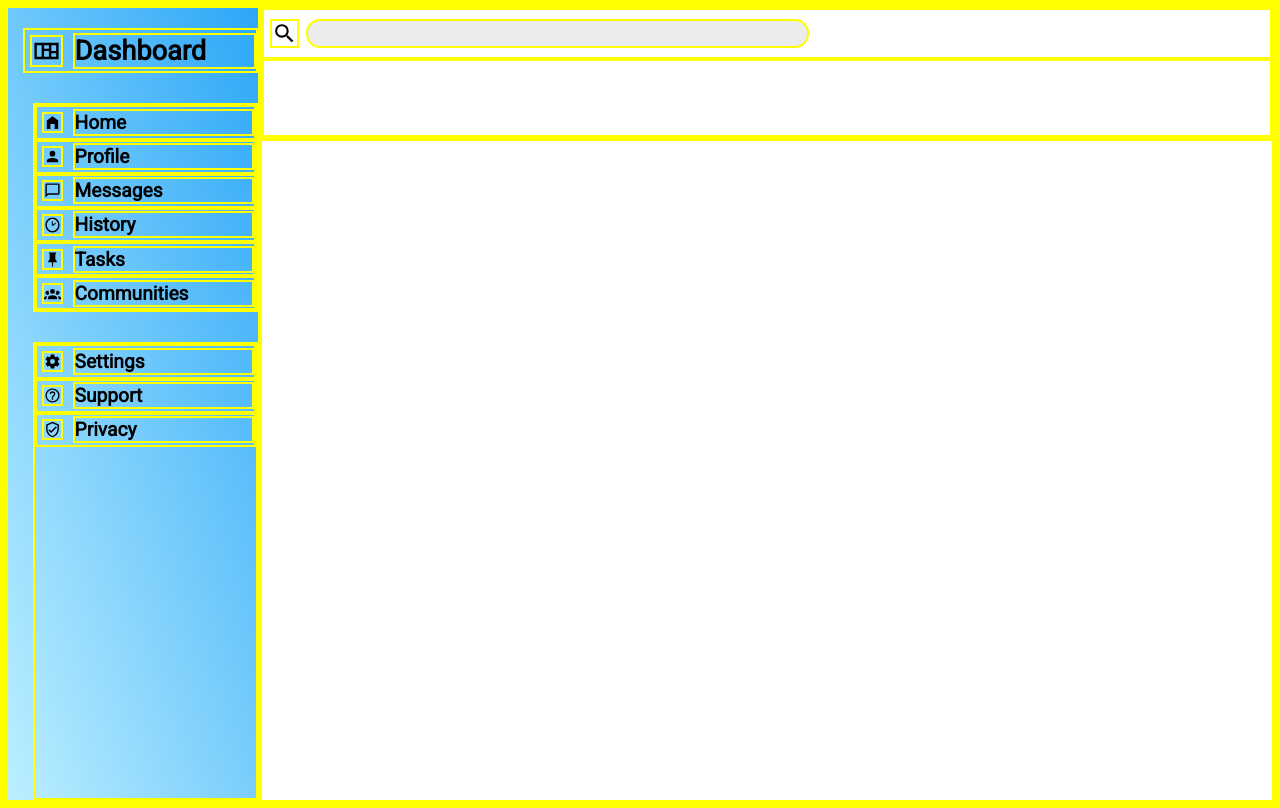
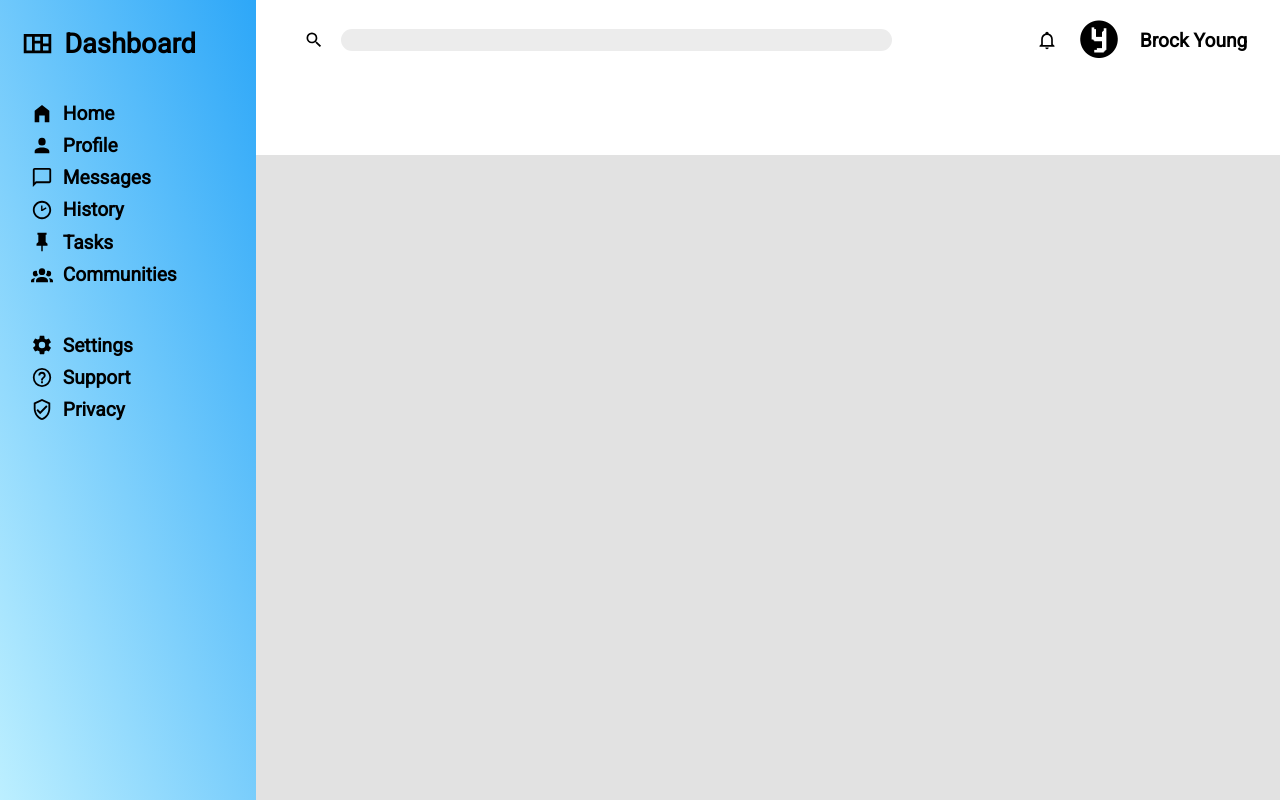
Before and after one commit to yoozn/admin-dashboard, a plain HTML site: page index.html in a window 1280 px wide. Drawn offline with Linux system fonts and the light colour scheme.

Commit message:
style top half of navbar

```diff
--- a/index.html
+++ b/index.html
@@ -16,6 +16,9 @@
             <div class="header-top">
                 <img class="search-img" src="images/magnify.svg" alt="">
                 <input class="search" type="text">
+                <img src="images/bell-outline.svg" alt="" class="notification">
+                <img src="images/yoozncircleupscaled.png" alt="" class="profile-img">
+                <p class="profile-text">Brock Young</p>
             </div>
             <div class="header-bottom"></div>
         </div>
--- a/style.css
+++ b/style.css
@@ -6,7 +6,7 @@
     box-sizing: border-box;
     margin: 0;
     padding: 0;
-    border: 2px solid yellow;
+    /* border: 2px solid yellow; */
     font-family: 'Open Sans', sans-serif;
     font-family: 'Roboto', sans-serif;
 }
@@ -18,32 +18,55 @@ body {
     display:grid;
     height: 100vh;
     grid-template-columns: 1fr 4fr;
-    grid-template-rows: 1fr 5fr;
+    grid-template-rows: 1fr 10fr;
 }
 
 .header {
+    /* grid-row: 1 / 2; */
     display:grid;
     grid-template-rows: 1fr 1.5fr;
+    padding: 15px 30px;
+    grid-row: 1 / 2;
 }
 
 .header-top {
     display:grid;
-    grid-template-columns: 1fr 12fr 3fr 1fr 2fr 5fr;
+    grid-template-columns: 1fr 10fr 3fr 1.5fr 2fr;
+    /* grid-template-rows: 1fr; */
     align-items: center;
 }
 
 .search-img {
-    height: 60%;
+    height: 20px;
     justify-self: center;
+}
+
+.notification {
+    height: 20px;
+    justify-self: end;
+}
+
+.profile-img {
+    height: 50px;
+    justify-self: center;
+}
+
+.profile-text {
+    font-size: 1.2rem;
+    font-weight: 700;
 }
 
 .search {
     background-color: rgb(236, 236, 236);
-    border-radius: 14px;
-    height: 60%;
+    border: none;
+    border-radius: 18px;
+    height: 45%;
+    outline: none;
 }
 
-
+.main {
+    background-color: rgb(226, 226, 226);
+}
 
 .sidebar {
     grid-column: 1 / 2;
```
Also changed, not shown: images/bell-outline.svg (added), images/yoozncircle.png (added), images/yoozncircleupscaled.png (added).
